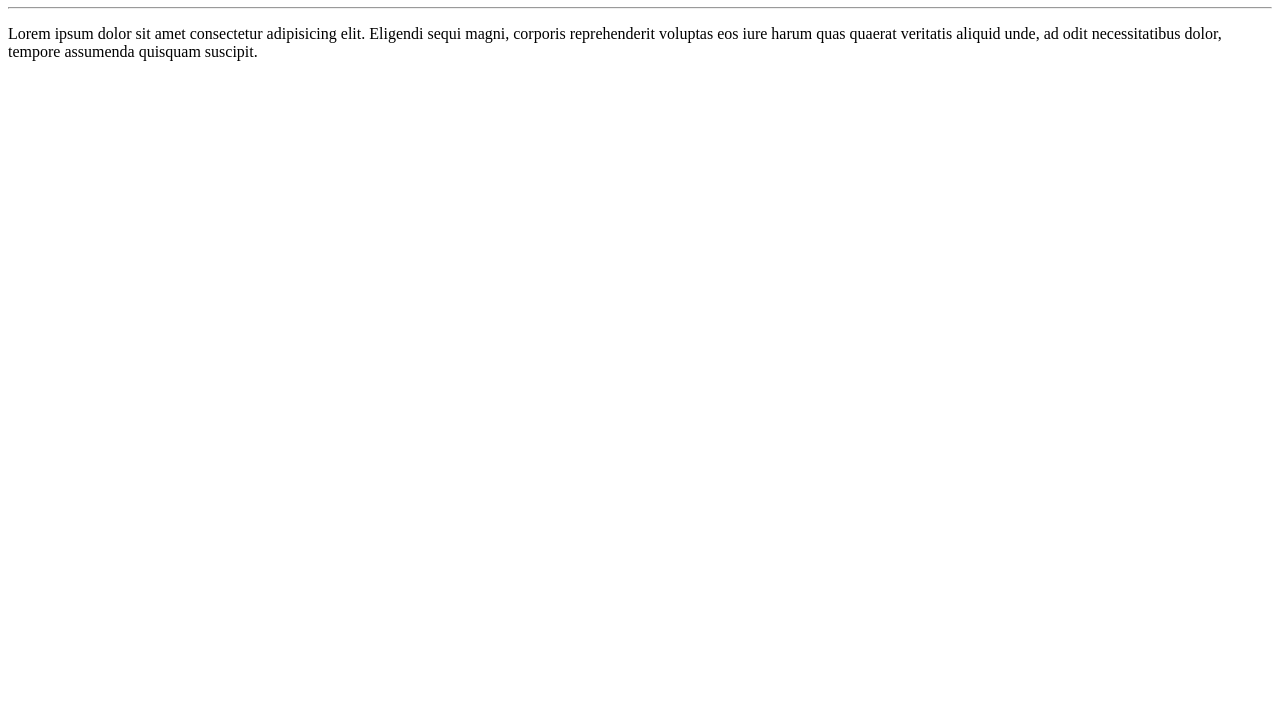
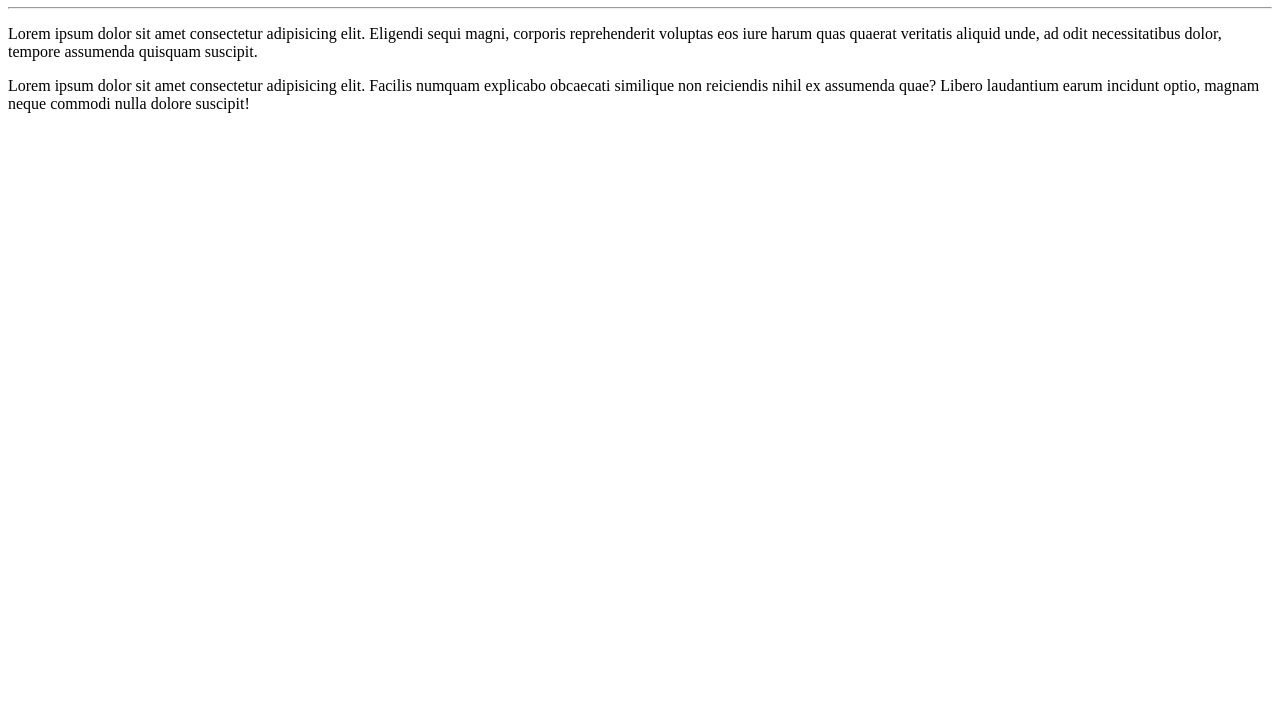
Before and after one commit to caioabubakir/Ola-Mundo, a plain HTML site: page site-exemplo/index.html in a window 1280 px wide. Shown: the part 73-800 px from the top of the page. Drawn offline with Linux system fonts and the light colour scheme.

Commit message:
adicionei outro parágrafo

```diff
--- a/site-exemplo/index.html
+++ b/site-exemplo/index.html
@@ -9,5 +9,6 @@
   <h1>Olá, Mundo!</h1>
   <hr>
   <p>Lorem ipsum dolor sit amet consectetur adipisicing elit. Eligendi sequi magni, corporis reprehenderit voluptas eos iure harum quas quaerat veritatis aliquid unde, ad odit necessitatibus dolor, tempore assumenda quisquam suscipit.</p>
+  <p>Lorem ipsum dolor sit amet consectetur adipisicing elit. Facilis numquam explicabo obcaecati similique non reiciendis nihil ex assumenda quae? Libero laudantium earum incidunt optio, magnam neque commodi nulla dolore suscipit!</p>
 </body>
 </html>
```
